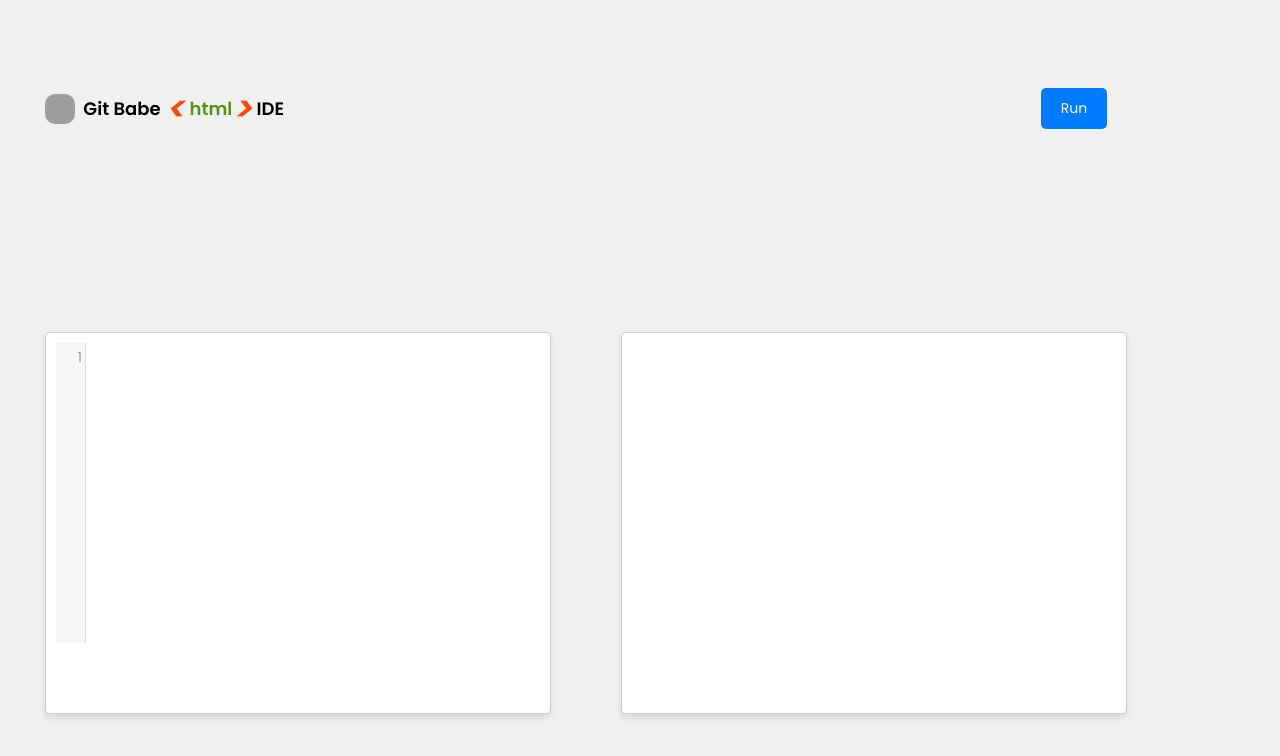
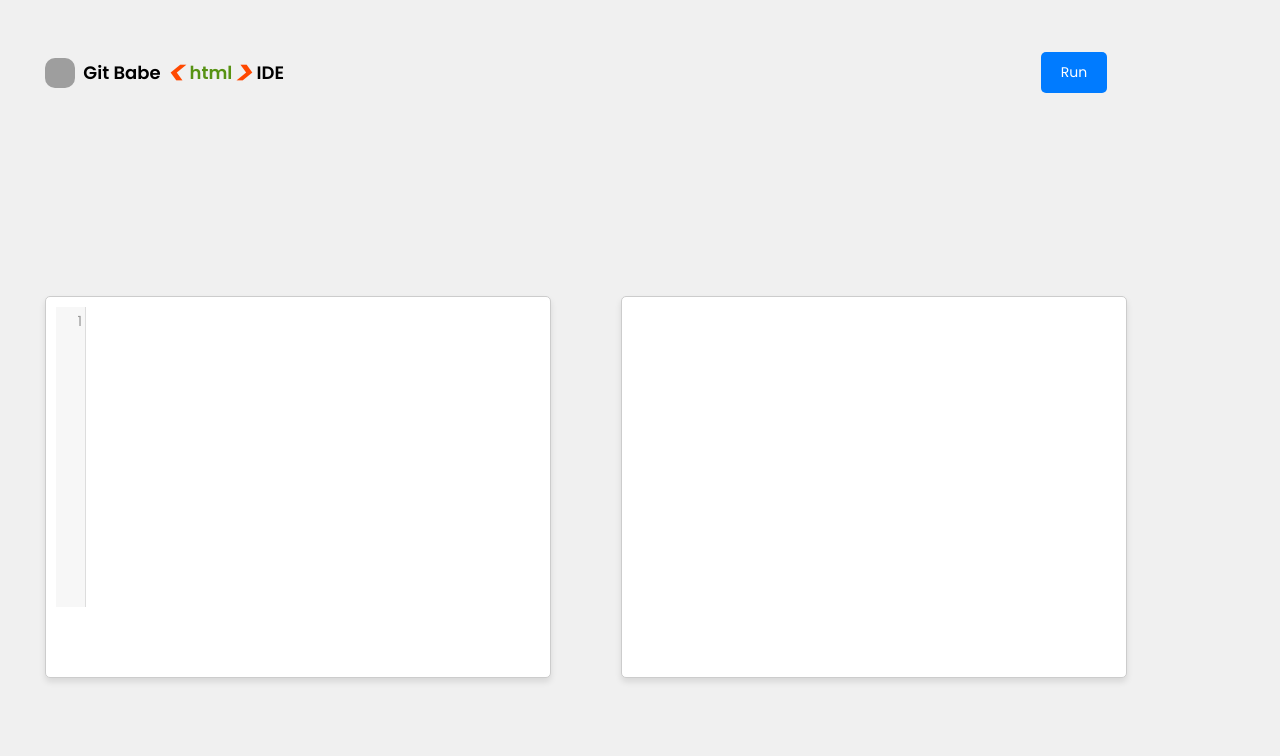
Before and after one commit to anfastech/Lumda, a plain HTML site: page index.html in a window 1280 px wide. Drawn offline with nearby package versions, Linux system fonts and the light colour scheme; grey boxes are pictures that could not be loaded.

Commit message:
Update index.html

```diff
--- a/index.html
+++ b/index.html
@@ -127,8 +127,7 @@
       }
     </style>
   </head>
-  <body>
-    <br /><br /><br />
+  <body> <br>
     <div class="dailog">
       <div class="btn-container">
         <div class="logo">
```
